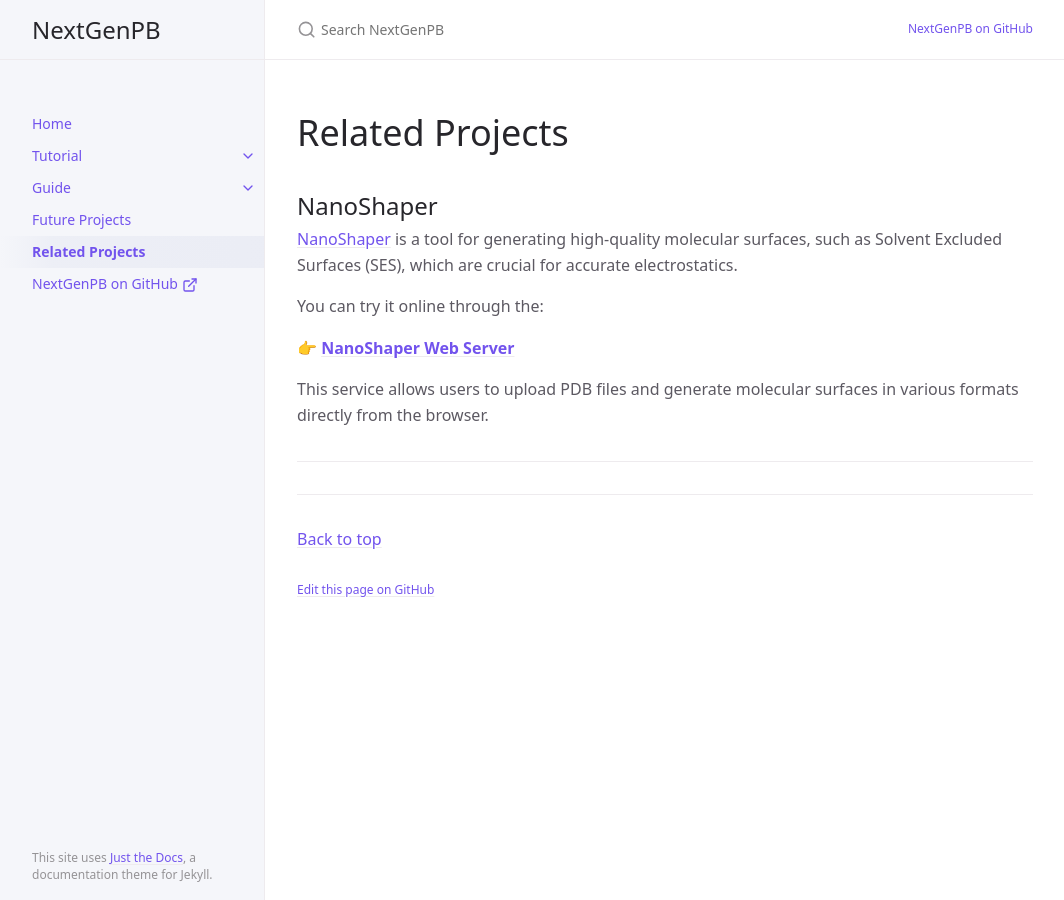
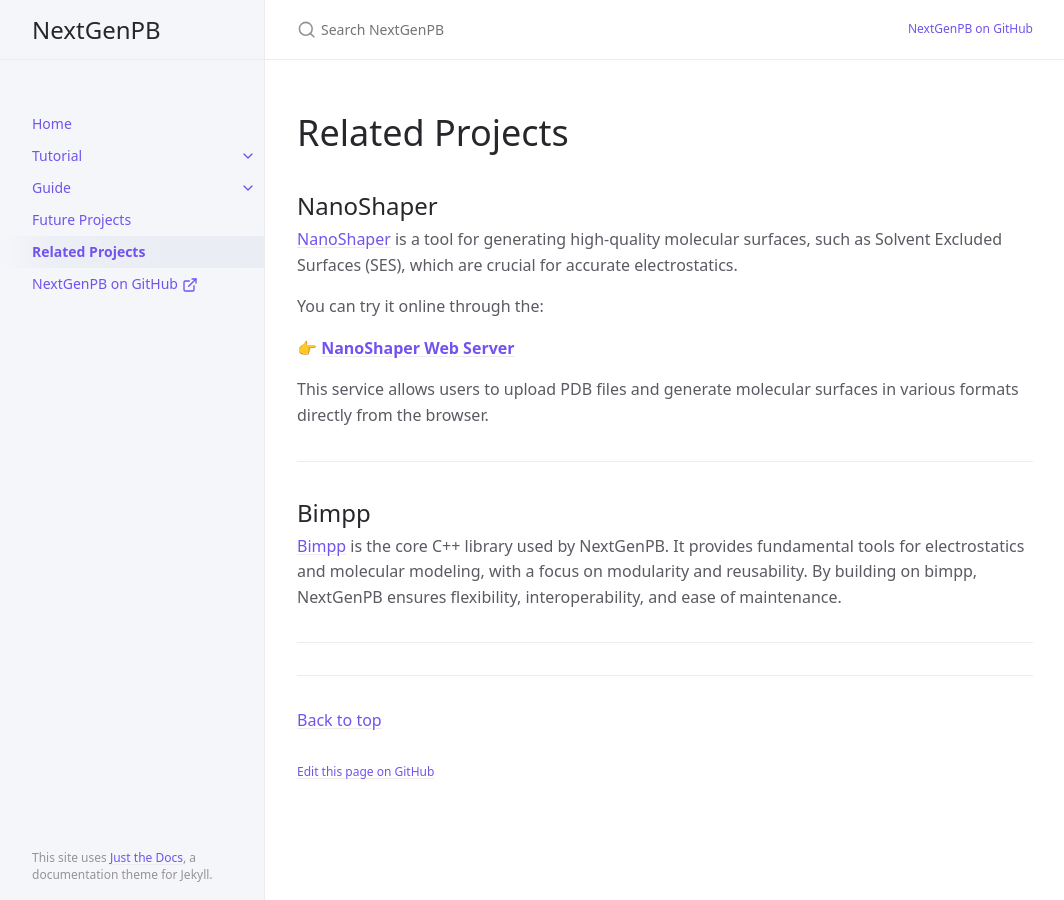
Before and after one commit to vdiflorio/nextgenpb_tutorial, a Jekyll site: the page built from related.md, in a window 1280 px wide. Shown: the whole page, without its empty margins (107-1171 px from the left). Built offline with Jekyll 4.4.1, drawn with Linux system fonts in a browser that asks for light colours; cached includes are drawn as plain includes.

Commit message:
update related

```diff
--- a/related.md
+++ b/related.md
@@ -18,3 +18,9 @@ You can try it online through the:
 This service allows users to upload PDB files and generate molecular surfaces in various formats directly from the browser.
 
 ---
+
+## Bimpp
+
+[Bimpp](https://github.com/carlodefalco/bimpp/tree/master) is the core C++ library used by NextGenPB. It provides fundamental tools for electrostatics and molecular modeling, with a focus on modularity and reusability. By building on bimpp, NextGenPB ensures flexibility, interoperability, and ease of maintenance.
+
+---
```
